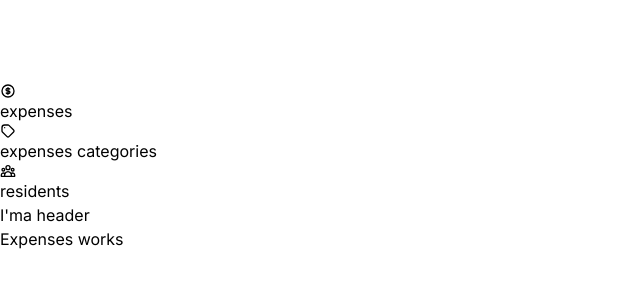
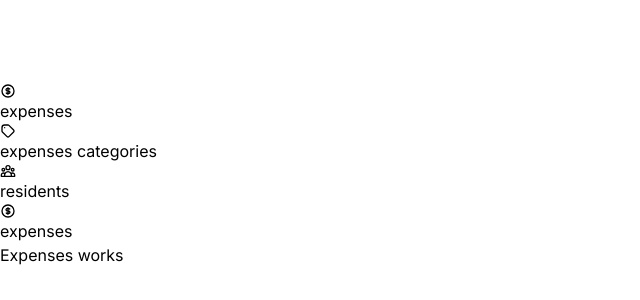
Before and after one commit to luis-souza-dev/fintracker-fe, a React (Vite) app: page /expenses in a window 1280 px wide. Shown: the part 106-406 px from the top of the page, without its empty margins (0-640 px from the left). Built offline with nearby package versions, Linux system fonts and the light colour scheme.

Commit message:
feature: main-panel topbar state set up

```diff
--- a/src/layout/topbar/index.tsx
+++ b/src/layout/topbar/index.tsx
@@ -1,11 +1,37 @@
+import { useEffect, useState } from "react";
+import { HiOutlineChartBar, HiOutlineCurrencyDollar, HiOutlineTag, HiOutlineUserGroup } from "react-icons/hi";
+import { useLocation } from "react-router-dom";
 
 function Topbar() {
+    const location = useLocation();
+
+    const [state, setState] = useState('');
+
+    useEffect(() => {
+        const parsedName = location.pathname.replace(/\//,'').replace(/-/, ' ');
+        setState(parsedName == '' ? 'Dashboard' : parsedName);
+    }, [location]);
 
     return (
-        <header className="w-full h-24 bg-[#052636] border-b border-b-[#084969] text-white flex flex-col">
-           I'ma header
+        <header className="w-full h-[10%] bg-[#052636] border-b border-b-[#304242] text-white flex text-3xl">
+           <span className="self-center ml-5 flex gap-x-4 items-center"> { getIcon(state) } { state } </span>
         </header>
     )
 }
 
+const getIcon = (location: string) : React.JSX.Element => {
+
+    switch (location) {
+        case 'expenses':
+            return <HiOutlineCurrencyDollar />;
+        case 'expenses categories':
+            return <HiOutlineTag />
+        case 'residents':
+                return <HiOutlineUserGroup />
+        default:
+            return <HiOutlineChartBar/>
+    }
+
+}
+
 export default Topbar
```
